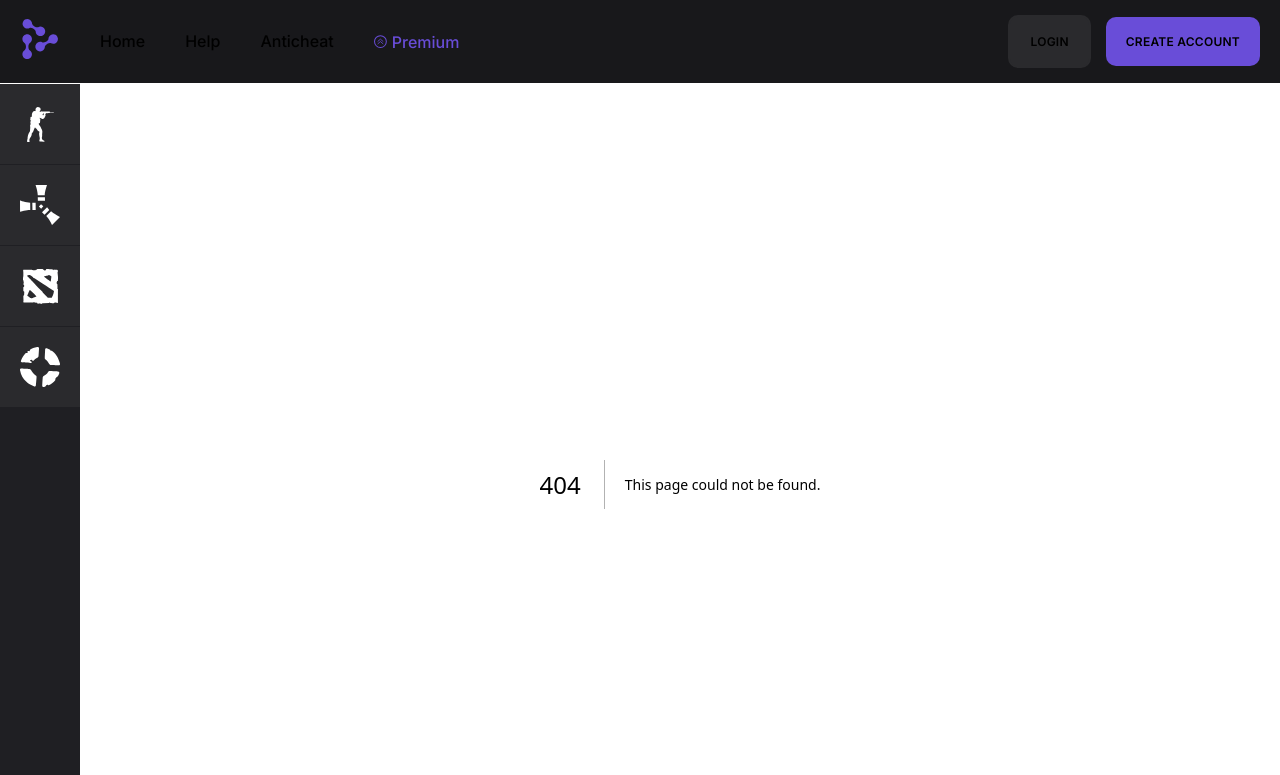
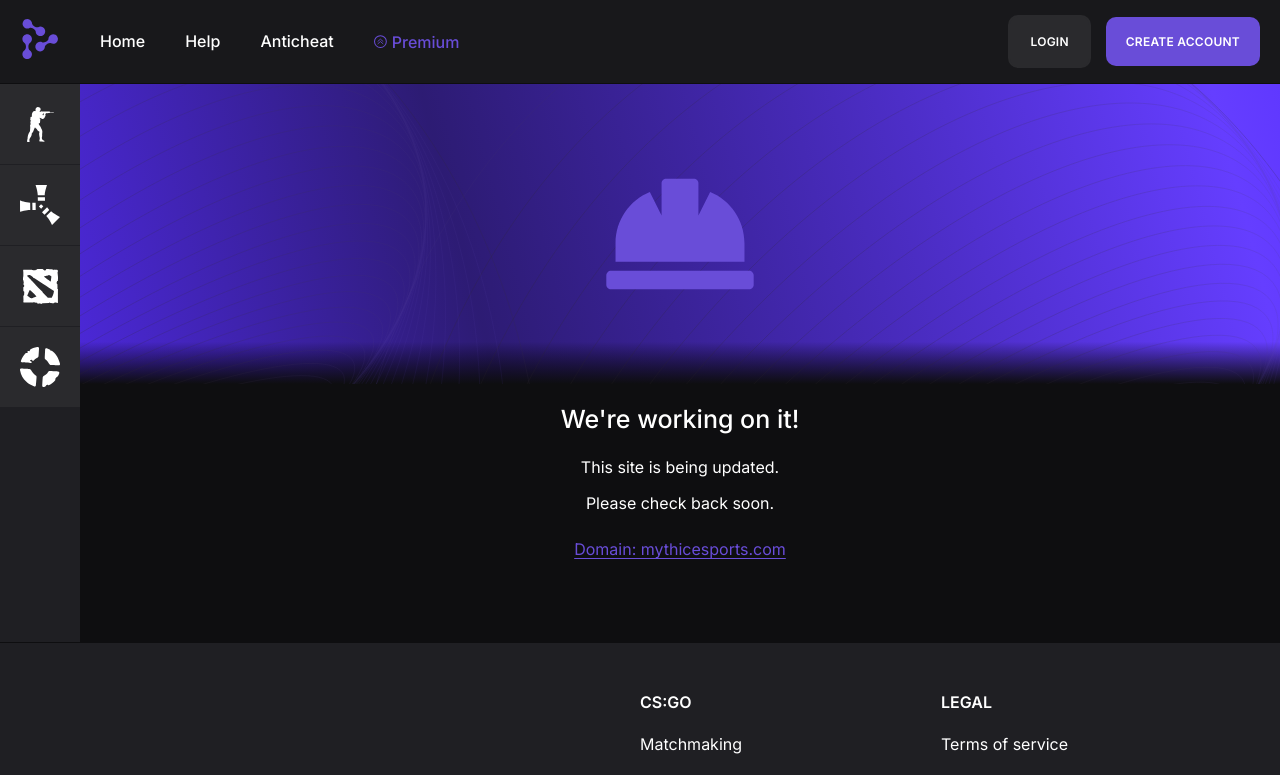
Before and after one commit to publishered/mythic, a Next.js app: page /update in a window 1280 px wide. Before the commit this address had no page. Shown: the top 775 px of the page. Built offline with nearby package versions, Linux system fonts and the light colour scheme.

Commit message:
added page onUpdate

```diff
--- /dev/null
+++ b/components/additionalPages/onUpdate/OnUpdate.jsx
@@ -0,0 +1,27 @@
+import Container from '@/components/UI/container/Container'
+import Image from 'next/image'
+import styles from './OnUpdate.module.css'
+
+const OnUpdate = () => {
+   return <section className={styles.error}>
+      <div className={styles.error__images}>
+         <Image src="/images/info-page-bg.svg" width="3036" height="600" alt='' className={styles.error__background} />
+         <Image src="/images/site-update.svg" width="150" height="112" alt=''className={styles.error__img} />
+      </div>
+      <Container>
+         <div className={styles.error__info}>
+            <h1 className={styles.error__title}>We're working on it!</h1>
+            <p className={styles.error__text}>
+               This site is being updated.
+               <br/>
+               Please check back soon.
+            </p>
+            <a href="/" className={styles.error__link}>
+               Domain: mythicesports.com
+            </a>
+         </div>
+      </Container>
+   </section>
+}
+
+export default OnUpdate
--- /dev/null
+++ b/components/additionalPages/onUpdate/OnUpdate.module.css
@@ -0,0 +1,69 @@
+.error__background {
+   max-width: 100%;
+   width: 100%;
+   display: block;
+   height: auto;
+}
+
+.error__images {
+   position: relative;
+}
+
+.error__img {
+   position: absolute;
+   left: 50%;
+   top: 50%;
+   transform: translate(-50%, -50%);
+}
+
+.error__info {
+   display: flex;
+   flex-direction: column;
+   align-items: center;
+   gap: 15px;
+   padding: 20px 0 80px;
+   max-width: 600px;
+   width: 100%;
+   margin: 0 auto;
+}
+
+.error__title {
+   font-weight: 500;
+   font-size: 25px;
+   line-height: 30px;
+}
+
+.error__text {
+   font-size: 16px;
+   line-height: 36px;
+   text-align: center;
+}
+
+.error__link {
+   text-decoration: underline;
+   text-underline-offset: 3px;
+   color: #694DD8;
+   font-size: 16px;
+   line-height: 26px;
+   text-align: center;
+   word-break: break-all;
+}
+
+@media (max-width: 1500px) {
+   .error__background {
+      height: 300px;
+      object-fit: cover;
+   }
+}
+
+@media (max-width: 600px) {
+   .error__text {
+      font-size: 14px;
+      line-height: 22px;
+   }
+
+   .error__link {
+      font-size: 14px;
+      line-height: 22px;
+   }
+}
--- /dev/null
+++ b/pages/update.js
@@ -0,0 +1,7 @@
+import OnUpdate from '@/components/additionalPages/onUpdate/OnUpdate'
+
+const update = () => {
+   return <OnUpdate />
+}
+
+export default update
```
Also changed, not shown: public/images/site-update.svg (added).
